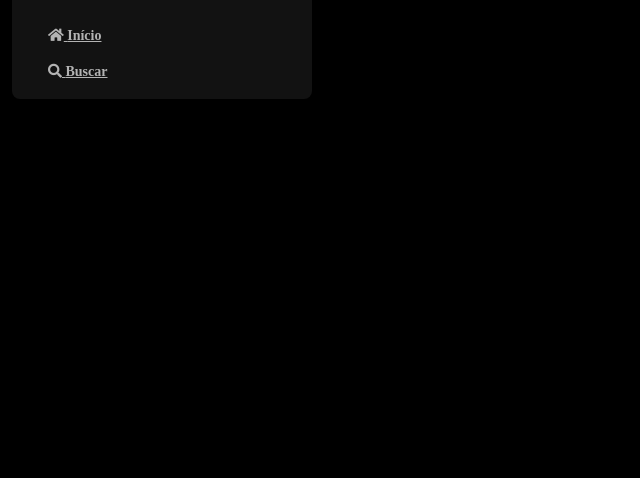
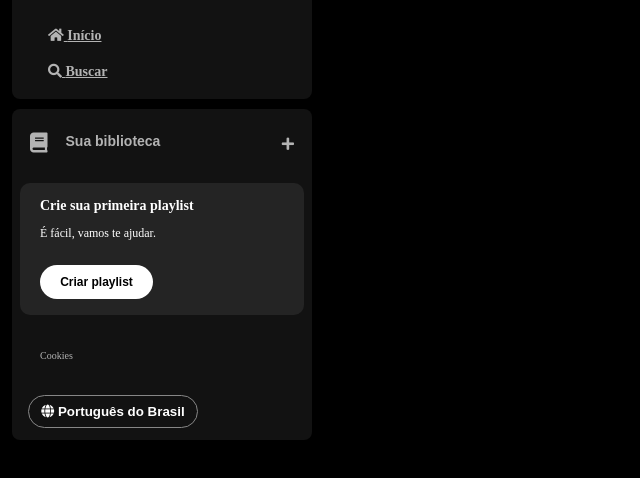
Before and after one commit to Regis-Universo/spotify-imersao-alura-regis-universo, a plain HTML site: page index.html in a window 1280 px wide. Shown: the part 74-552 px from the top of the page, without its empty margins (0-640 px from the left). Drawn offline with Linux system fonts and the light colour scheme.

Commit message:
Aula 02 - Modificando os arquivos

```diff
--- a/index.html
+++ b/index.html
@@ -4,7 +4,7 @@
     <meta charset="UTF-8" />
     <meta name="viewport" content="width=device-width, initial-scale=1.0" />
     <title>Spotify - Imersão Front-End Alura by Régis Universo</title>
-    <link rel="stylesheet" href="reset.css">
+    <link rel="stylesheet" href="reset.css" />
     <link rel="stylesheet" href="style.css" />
 
     <link
@@ -28,7 +28,7 @@
             <img src="./assets/icons/logo-spotify.png" alt="logo do Spotify" />
           </a>
         </div>
-        <div>
+
         <ul>
           <li>
             <a href="">
@@ -43,8 +43,43 @@
             </a>
           </li>
         </ul>
+      </nav>
+
+      <div class="library">
+        <div class="library__content">
+          <button class="library__button">
+            <span class="fa fas fa-book"></span>
+            <span>Sua biblioteca</span>
+          </button>
+          <span class="fa fa-plus"></span>
         </div>
-      </nav>
+
+        <section class="section-playlist">
+          <div class="section-playlist__content">
+            <span class="text title">
+              Crie sua primeira playlist
+            </span>
+            <span class="text subtitle">
+              É fácil, vamos te ajudar.
+            </span>
+            <button class="section-playlist__button">
+              <span>Criar playlist</span>
+            </button>
+          </div>
+        </section>
+
+        <div class="cookies">
+          <a href="#">Cookies</a>
+        </div>
+
+        <div class="languages">
+          <button class="languages__button">
+            <span class="fa fa-globe"></span>
+            <span>Português do Brasil</span>
+          </button>
+        </div>
+
+      </div>
     </div>
   </body>
 </html>
--- a/style.css
+++ b/style.css
@@ -43,3 +43,127 @@
 .sidebar nav ul li {
     padding: 10px 0;
 }
+
+.library {
+    display: flex;
+    justify-content: space-between;
+    flex-direction: column;
+    background-color: #121212;
+    border-radius: 8px;
+    padding: 4px 8px;
+    color: #b3b3b3;
+    font-weight: 600;
+    font-size: 14px;
+    margin-top: 10px;
+}
+
+.library .library__content {
+    display: flex;
+    justify-content: space-between;
+}
+
+.library .library__button {
+    display: flex;
+    text-align: center;
+    margin-right: 10px;
+    color: #b3b3b3;
+    background-color: transparent;
+    border: 0px;
+    font-size: 14px;
+    font-weight: 700;
+    font-family: "DM Sans" sans-serif;
+    text-decoration: none;
+    text-transform: none;
+    padding: 20px 10px;
+}
+
+.library .library__button .fa {
+    font-size: 20px;
+    margin-right: 10px;
+    font-weight: 300;
+    padding-right: 8px;
+}
+
+.library .library__content .fa-plus {
+    margin: 24px 10px;
+}
+
+.section-playlist {
+    display: flex;
+    justify-content: space-between;
+    align-items: flex-start;
+    gap: 20px;
+    background-color: #242424;
+    color: #b3b3b3;
+    font-weight: 600;
+    font-size: 14px;
+    margin: 8px 0px;
+    padding: 16px 20px;
+    border-radius: 10px;
+}
+
+.section-playlist
+.section-playlist__content {
+    display: flex;
+    flex-direction: column;
+}
+
+.section-playlist__content .text {
+    padding-bottom: 14px;
+    color: #fff;
+    font-family: "DM Sans" sans-serif;
+}
+
+.section-playlist__content .title {
+    font-weight: 700;
+}
+
+.section-playlist__content .subtitle {
+    font-weight: 500;
+    font-size: 12px;
+}
+
+.section-playlist__content .section-playlist__button {
+    display: flex;
+    justify-content: center;
+    background-color: #fff;
+    color: #000;
+    border-radius: 20px;
+    font-size: 12px;
+    font-weight: 700;
+    font-family: "DM Sans" sans-serif;
+    text-decoration: none;
+    text-transform: none;
+    padding: 10px;
+    margin-top: 12px;
+    border: 0px;
+    width: 113px;
+}
+
+.sidebar .cookies {
+    margin: 25px 20px;
+}
+
+.sidebar .cookies a {
+    color: #b3b3b3;
+    font-weight: 500;
+    font-size: 10px;
+    text-decoration: none;
+}
+
+.sidebar .cookies a:hover {
+    text-decoration: underline;
+}
+
+.languages .languages__button {
+    align-items: center;
+    background-color: transparent;
+    border: 1px solid #878787;
+    color: #fff;
+    font-weight: bold;
+    cursor: pointer;
+    width: 170px;
+    margin: 8px;
+    padding: 8px;
+    border-radius: 20px;
+}
```
Lines whose indentation alone changed are shown as unchanged.
